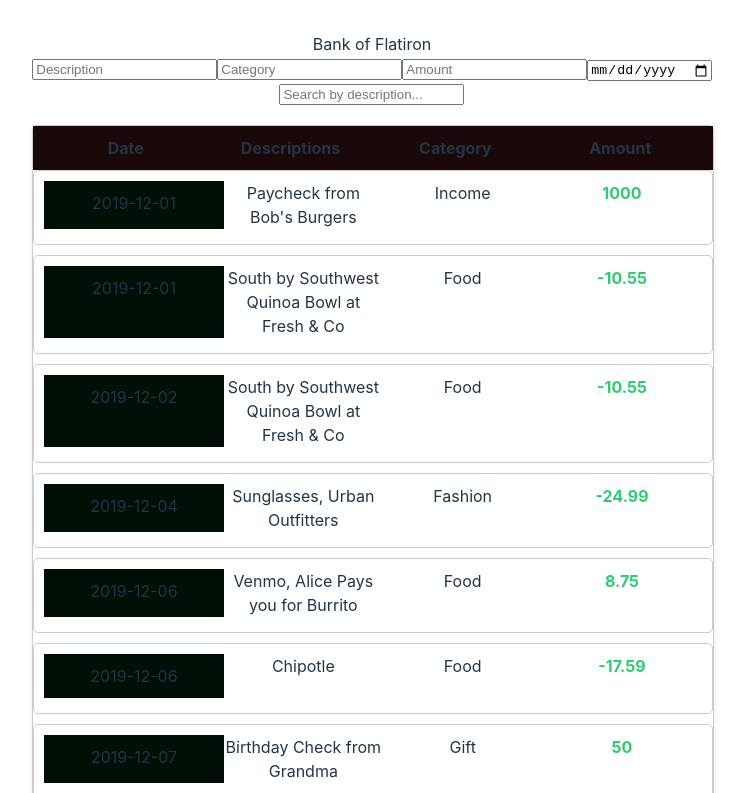
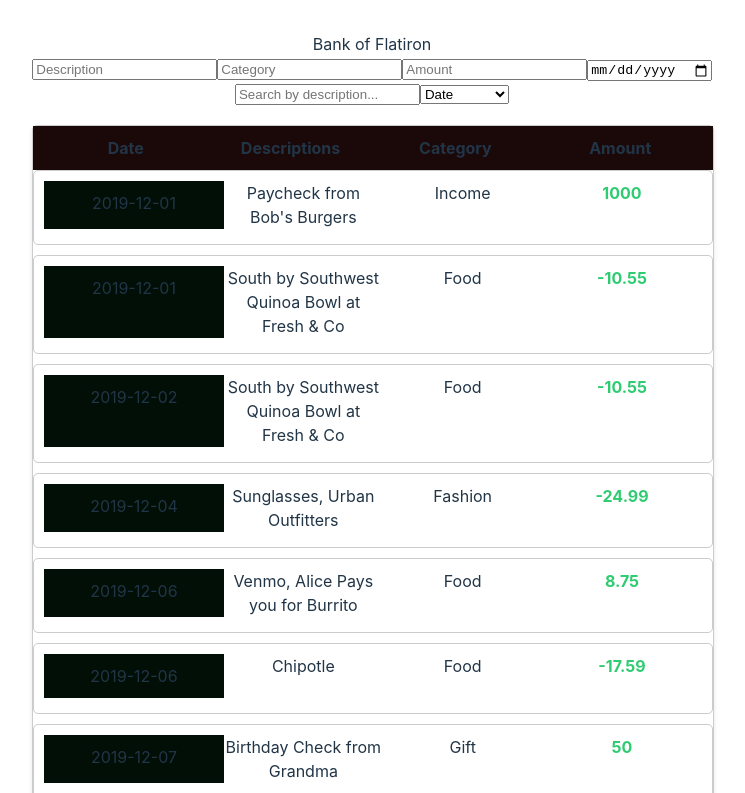
Before and after one commit to NelsMtz/React-Challlenge1, a React (Vite) app: page / in a window 1280 px wide. Shown: the top 793 px of the page, without its empty margins (268-1013 px from the left). Built offline with nearby package versions, Linux system fonts and the light colour scheme; data requests are answered from the project's data file.

Commit message:
created sort component

```diff
--- a/src/components/Home.jsx
+++ b/src/components/Home.jsx
@@ -3,11 +3,13 @@ import  {useEffect, useState} from 'react'
 import TransactionList from './TransactionList';
 import Form from './Form';
 import SearchTransaction from './SearchTransaction';
+import Sort from './Sort';
 
 function Home() {
 
     const [transactions, setTransactions] = useState ([]);
     const [searchQuery, setSearchQuery] = useState ([]);
+    const [sortOption, setSortOption] = useState ([]);
 
     useEffect (()  => {
         fetch( "http://localhost:3000/transactions")
@@ -29,11 +31,28 @@ function Home() {
         .catch(error => console.log(error))
     };
 
+    const handleSortChange = (e)=> {
+      setSortOption (e.target.value)
+    }
+
+    const sortedTransactions = [...transactions].sort((a, b) => {
+      if (sortOption === 'category') {
+        return a.category.localeCompare(b.category)
+      } else if (sortOption === 'description') {
+        return a.description.localeCompare(b.description)
+      } else {
+        return new Date(a.date) - new Date(b.date)
+      }
+    });
+
+
+
   return (
     <div className='home'>
         <header>Bank of Flatiron</header>
         <Form  addTransaction ={addTransaction}/>
         <SearchTransaction  searchQuery={searchQuery} setSearchQuery={setSearchQuery}/>
+        <Sort sortOption={sortOption} onChange ={handleSortChange}  />
         <TransactionList   transactions={transactions}/>
 
     </div>
--- a/src/components/SearchTransaction.jsx
+++ b/src/components/SearchTransaction.jsx
@@ -1,6 +1,4 @@
 import React from 'react'
-
-
 
 function SearchTransaction({searchQuery, setSearchQuery}) {
 
--- /dev/null
+++ b/src/components/Sort.jsx
@@ -0,0 +1,16 @@
+import React from 'react'
+
+function Sort({sortOption, onSortChange}) {
+  return (
+    <select className="" onChange={onSortChange} value={sortOption}>
+        <option value="date">Date</option>
+        <option value="description">Description</option>
+        <option value="category">Category</option>
+    </select>
+
+
+
+  )
+}
+
+export default Sort
```
